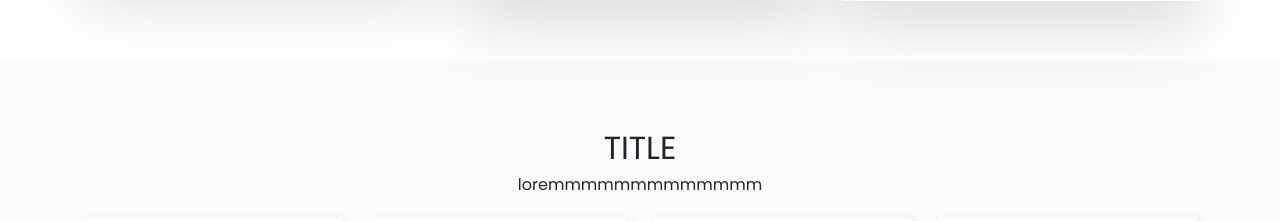
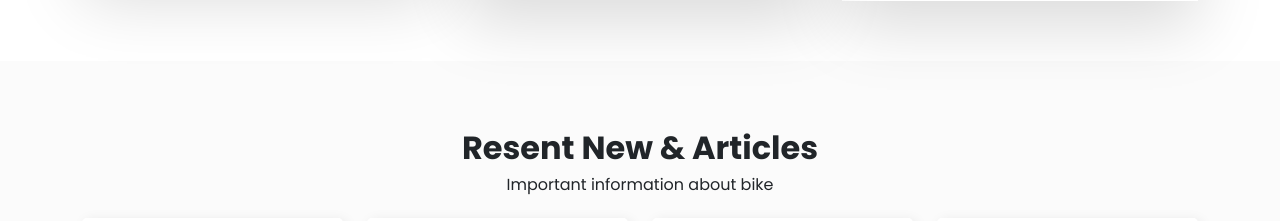
Before and after one commit to DaniAm94/proj-html-vuejs, a Vue app: page / in a window 1280 px wide. Shown: the part 5280-5501 px from the top of the page. Built offline with nearby package versions, Linux system fonts and the light colour scheme.

Commit message:
added articles title

```diff
--- a/src/components/AppMain/Sections/ArticlesSection.vue
+++ b/src/components/AppMain/Sections/ArticlesSection.vue
@@ -13,8 +13,8 @@ export default {
 <template>
     <section id="articles">
         <div class="text-center py-2">
-            <h2>TITLE</h2>
-            <h6>loremmmmmmmmmmmmm</h6>
+            <h2 class="fw-bold">Resent New & Articles</h2>
+            <h6>Important information about bike</h6>
         </div>
         <div class="container my-2">
             <div class="row row-cols-4">
```
